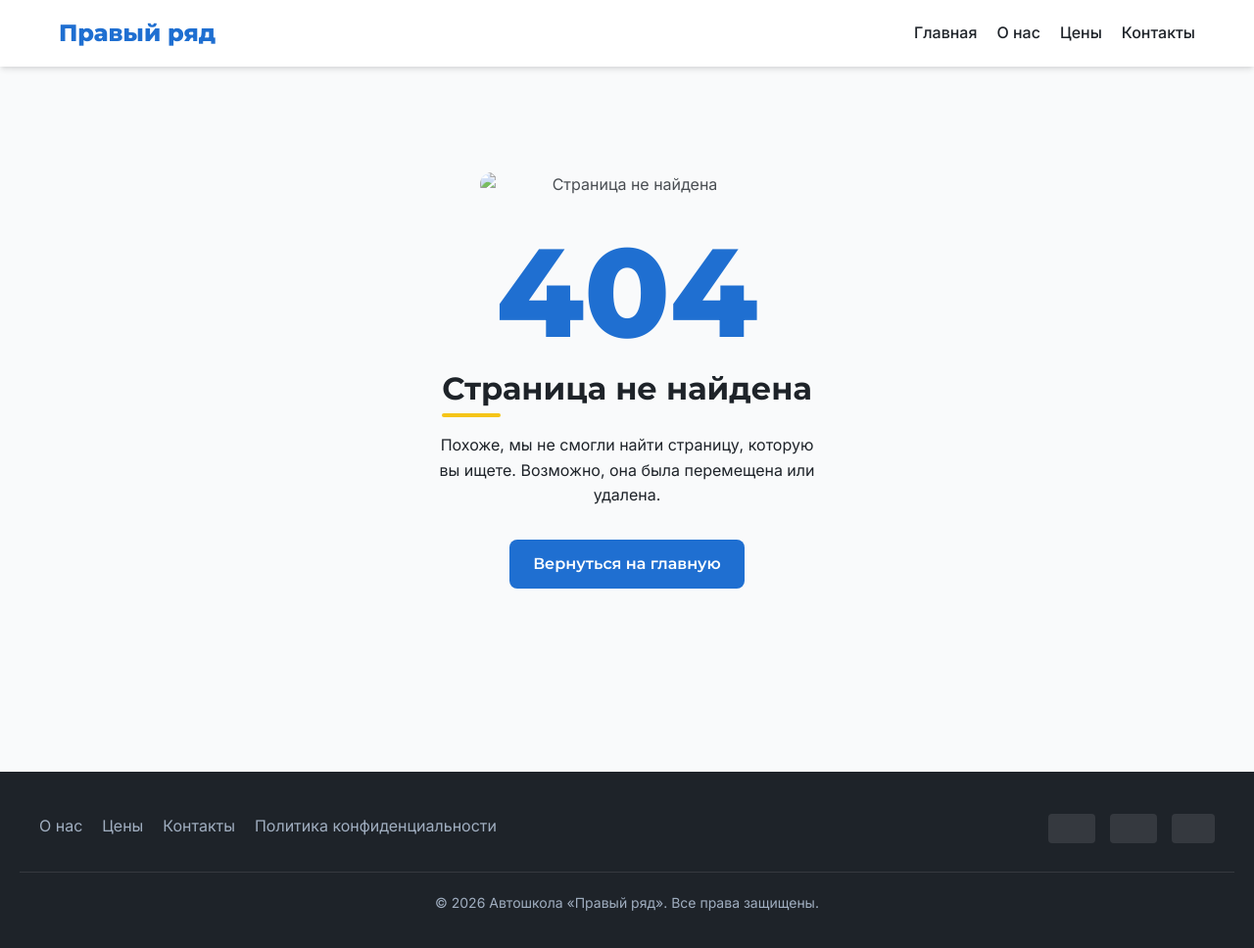
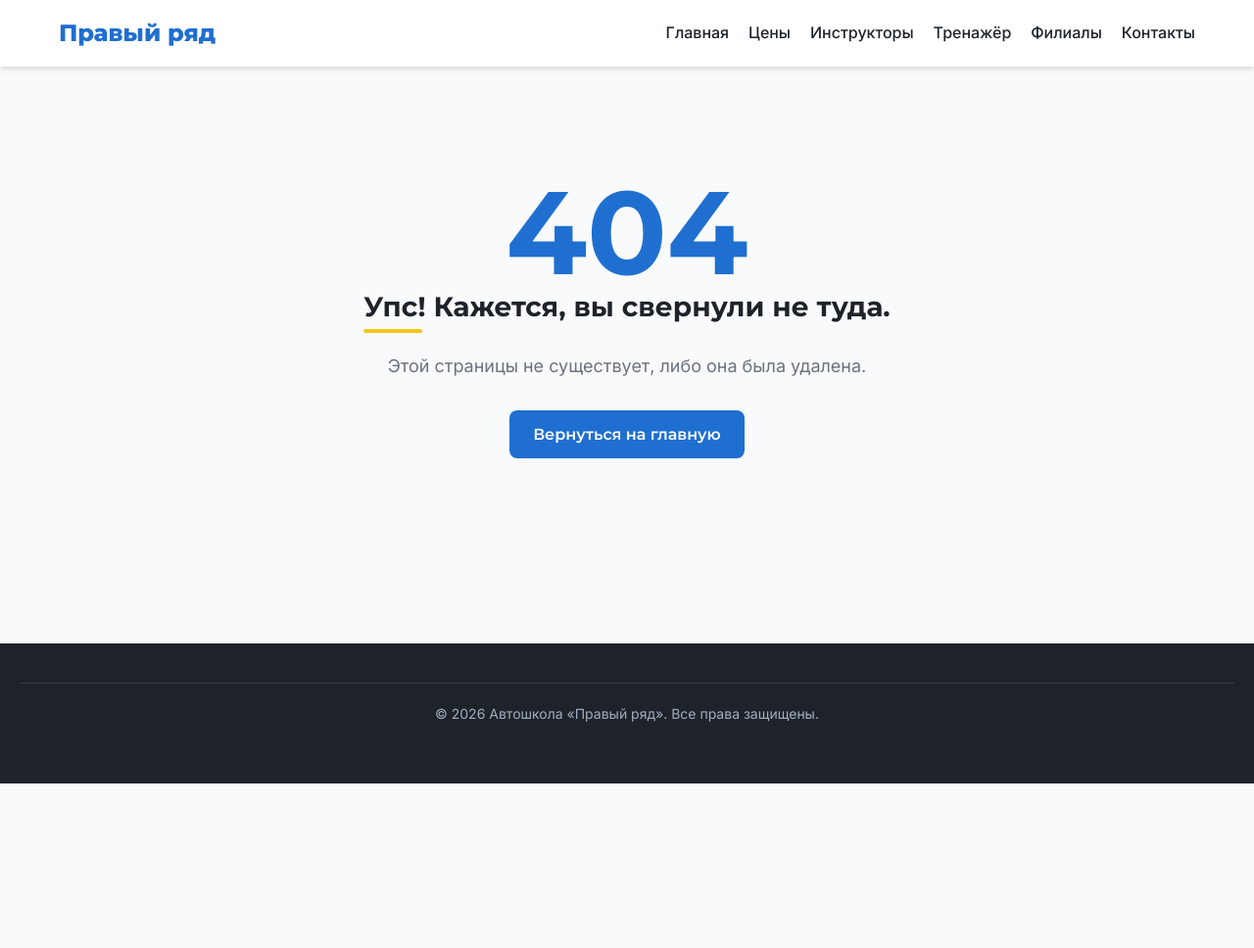
Before and after one commit to VMGavrilov/tz-03-avtoshkola-pravyy-ryad, a plain HTML site: page 404.html in a window 1280 px wide. Shown: the whole page at 98% size. After the commit the page ends 800 px from the top, so only its background shows below. Drawn offline with Linux system fonts and the light colour scheme.

Commit message:
feat: add custom 404 error page

```diff
--- a/404.html
+++ b/404.html
@@ -3,87 +3,46 @@
 <head>
     <meta charset="UTF-8">
     <meta name="viewport" content="width=device-width, initial-scale=1.0">
-  <title>Страница не найдена — 404</title>
-  <link rel="stylesheet" href="../css/style.css">
-  <style>
-    .error-container {
-      min-height: 80vh;
-      display: flex;
-      flex-direction: column;
-      justify-content: center;
-      align-items: center;
-      text-align: center;
-      padding: 2rem 1rem;
-    }
-    .error-code {
-      font-size: 8rem;
-      font-weight: 800;
-      color: var(--primary);
-      margin: 0;
-      line-height: 1;
-    }
-    .error-title {
-      font-size: 2rem;
-      font-family: 'Montserrat', sans-serif;
-      color: var(--dark);
-      margin: 1rem 0;
-    }
-    .error-text {
-      color: var(--text-muted);
-      margin-bottom: 2rem;
-      max-width: 400px;
-    }
-    .error-image {
-      max-width: 300px;
-      width: 100%;
-      height: auto;
-      margin-bottom: 2rem;
-      opacity: 0.8;
-    }
-  </style>
+    <title>Страница не найдена — Автошкола «Правый ряд»</title>
+
+    <script async src="https://www.googletagmanager.com/gtag/js?id=G-T5Z8GCK9BQ"></script>
+    <script>
+      window.dataLayer = window.dataLayer || [];
+      function gtag(){dataLayer.push(arguments);}
+      gtag('js', new Date());
+      gtag('config', 'G-T5Z8GCK9BQ');
+    </script>
+
+    <link rel="stylesheet" href="css/style.css">
 </head>
-<body>  <!-- Шапка -->
+<body style="display: flex; flex-direction: column; min-height: 100vh;">
     <header>
         <div class="header-inner">
-      <a href="/" class="logo">Правый ряд</a>
+            <a href="index.html" class="logo">Правый ряд</a>
             <nav>
                 <ul class="nav-list">
-          <li><a href="/">Главная</a></li>
-          <li><a href="/about">О нас</a></li>
-          <li><a href="/prices">Цены</a></li>
-          <li><a href="/contacts">Контакты</a></li>
+                    <li><a href="index.html">Главная</a></li>
+                    <li><a href="prices.html">Цены</a></li>
+                    <li><a href="instructors.html">Инструкторы</a></li>
+                    <li><a href="pdd-test.html">Тренажёр</a></li>
+                    <li><a href="branches.html">Филиалы</a></li>
+                    <li><a href="contacts.html">Контакты</a></li>
                 </ul>
             </nav>
         </div>
-  </header>  <main class="error-container">
-    <img src="../images/404-illustration.svg" alt="Страница не найдена" class="error-image">
-    <h1 class="error-code">404</h1>
-    <h2 class="error-title">Страница не найдена</h2>
-    <p class="error-text">Похоже, мы не смогли найти страницу, которую вы ищете. Возможно, она была перемещена или удалена.</p>
-    <a href="/" class="btn btn-primary">Вернуться на главную</a>
-  </main>  <!-- Подвал -->
+    </header>
+
+    <main class="container" style="flex: 1; display: flex; flex-direction: column; justify-content: center; align-items: center; text-align: center; padding: 40px 20px;">
+        <h1 style="font-size: 120px; line-height: 1; margin-bottom: 0; color: var(--primary);">404</h1>
+        <h2 style="margin-bottom: 20px;">Упс! Кажется, вы свернули не туда.</h2>
+        <p style="font-size: 18px; color: var(--gray); margin-bottom: 30px;">Этой страницы не существует, либо она была удалена.</p>
+        <a href="index.html" class="btn btn-primary">Вернуться на главную</a>
+    </main>
+
     <footer>
-    <div class="footer-inner">
-      <div class="footer-nav">
-        <a href="/about">О нас</a>
-        <a href="/prices">Цены</a>
-        <a href="/contacts">Контакты</a>
-        <a href="/privacy">Политика конфиденциальности</a>
+        <div class="footer-bottom" style="margin: 0; padding: 20px;">
+            &copy; 2026 Автошкола «Правый ряд». Все права защищены.
         </div>
-      <div class="social-icons">
-        <a href="https://vk.com/pravy_ryad" target="_blank" data-event="social_click" data-page_section="footer" aria-label="ВКонтакте">
-          <svg width="24" height="24" fill="currentColor"><!-- Иконка VK --></svg>
-        </a>
-        <a href="https://t.me/pravy_ryad" target="_blank" data-event="social_click" data-page_section="footer" aria-label="Telegram">
-          <svg width="24" height="24" fill="currentColor"><!-- Иконка Telegram --></svg>
-        </a>
-        <a href="https://wa.me/79991234567" target="_blank" data-event="social_click" data-page_section="footer" aria-label="WhatsApp">
-          <svg width="24" height="24" fill="currentColor"><!-- Иконка WhatsApp --></svg>
-        </a>
-      </div>
-    </div>
-    <div class="footer-bottom">
-      <p>&copy; 2026 Автошкола «Правый ряд». Все права защищены.</p>
-    </div>
-  </footer></body>
+    </footer>
+</body>
 </html>
```
Lines whose indentation alone changed are shown as unchanged.
